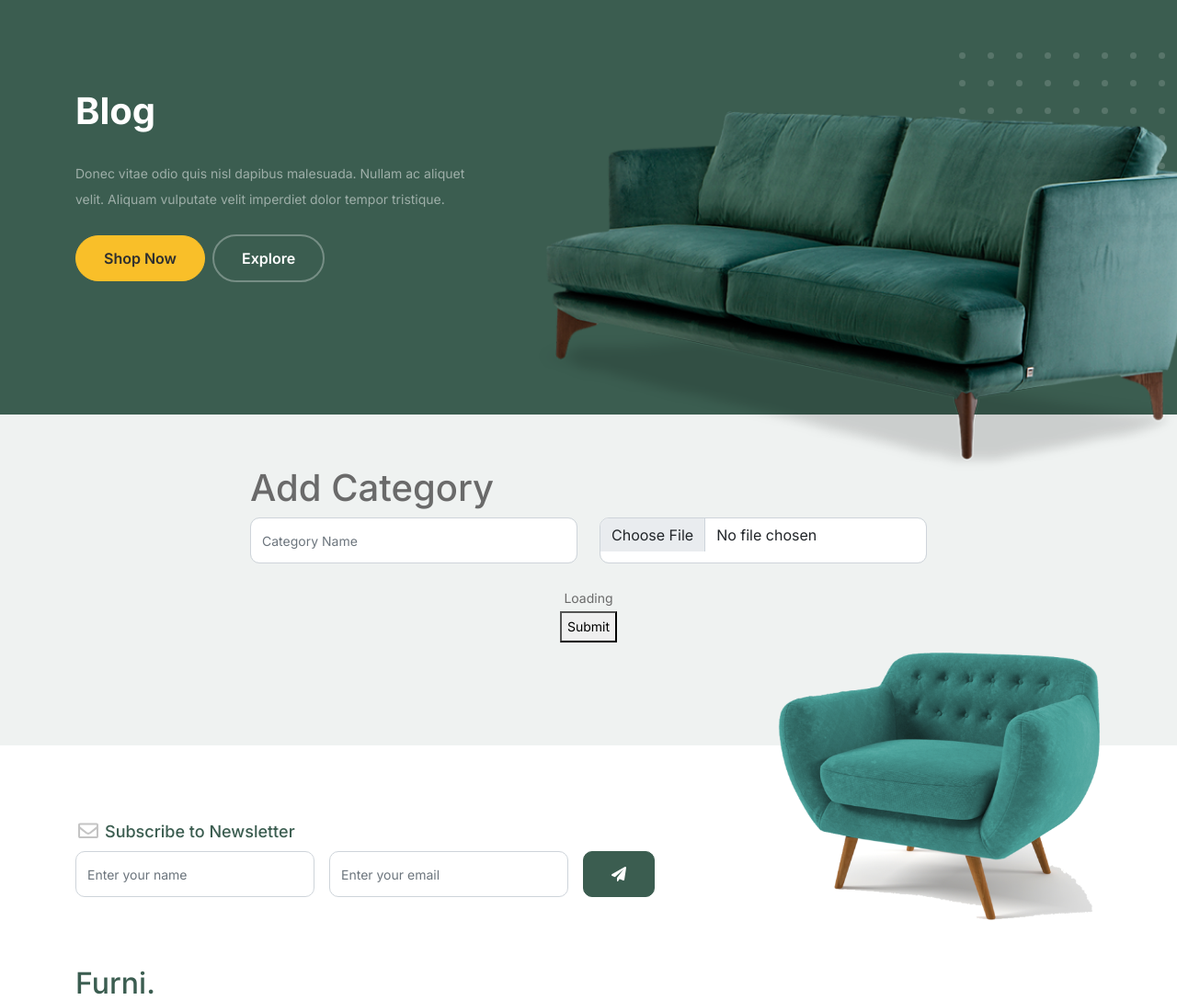
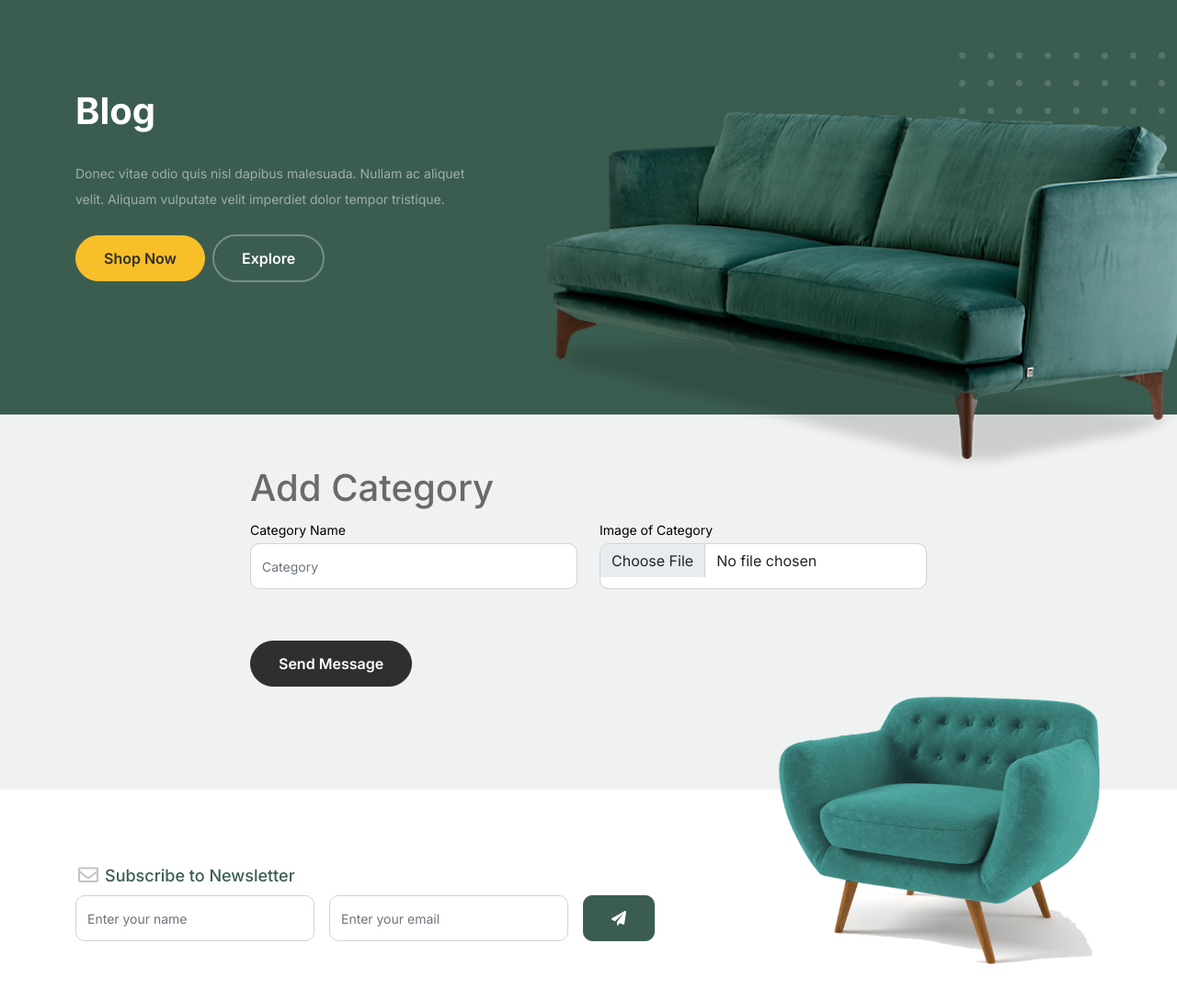
Before and after one commit to Hiteshijoshi082004/PHP, a PHP site: page /addCategory.php in a window 1280 px wide; the page is wider, and only the part inside the window is pictured. Shown: the part 85-1173 px from the top of that part at 92% size. Run offline with PHP 8.4, Linux system fonts and the light colour scheme.

Commit message:
phpproject

```diff
--- a/furniture website/addCategory.php
+++ b/furniture website/addCategory.php
@@ -18,21 +18,29 @@ include("commoncode.php")
                 }
                 ?>
 
-            <form enctype="multipart/form-data"    method="post"  data-aos="fade-up" data-aos-delay="200">
-                <div class="row gy-4">
-                <div class="col-md-6">
-                    <input type="text" name="category_name" class="form-control" placeholder="Category Name" required="">
-                </div>
-                <div class="col-md-6 ">
+
+                <!-- <div class="col-md-6 ">
                     <input type="file" class="form-control" name="image" placeholder="Your Email" required="">
-                </div>
-                <div class="col-md-12 text-center">
-                    <div class="loading">Loading</div>
-                    <button type="submit" name="submit_btn">Submit</button>
-                </div>
+                </div> -->
+                <form>
+                <div class="row">
+                  <div class="col-6">
+                    <div class="form-group">
+                      <label class="text-black" for="fname">Category Name</label>
+                      <input type="text" class="form-control" id="fname" placeholder="Category">
+                    </div>
+                  </div>
+                  <div class="col-6">
+                    <div class="form-group">
+                      <label class="text-black" for="lname">Image of Category</label>
+                      <input type="file" class="form-control" id="lname" name="image" placeholder="Image" required="">
+                    </div>
+                  </div>
+            </div>
+<br><br>
+                <button type="submit" name="submit_button" class="btn btn-primary-hover-outline">Send Message</button>
+              </form>
 
-                </div>
-            </form>
             </div><!-- End Contact Form -->
 
         </div>
@@ -46,9 +54,7 @@ include("commoncode.php")
         $image=$_FILES["image"];
         $img_name=$image["name"];
         $tmp_name=$image["tmp_name"];
-        // echo $img_name, $tmp_name;
         $new_name=rand()."-".$img_name;
-        // echo $new_name;
         move_uploaded_file($tmp_name,"project_images/".$new_name);
         include("connection.php");
         $query="INSERT INTO `categories`( `category_name`,`image`) VALUES ('$category_name','$new_name')";
--- a/furniture website/admin_login.php
+++ b/furniture website/admin_login.php
@@ -6,8 +6,8 @@ include("header.php");
 include("commoncode.php");
 ?>
 <br><br>
-<section id="contact" class="contact section">
-        <div class="container" data-aos="fade-up" data-aos-delay="100">
+<section class="">
+        <div class="container">
 
         <div class="row justify-content-center gy-4">
             <div class="col-lg-8 ">
```
